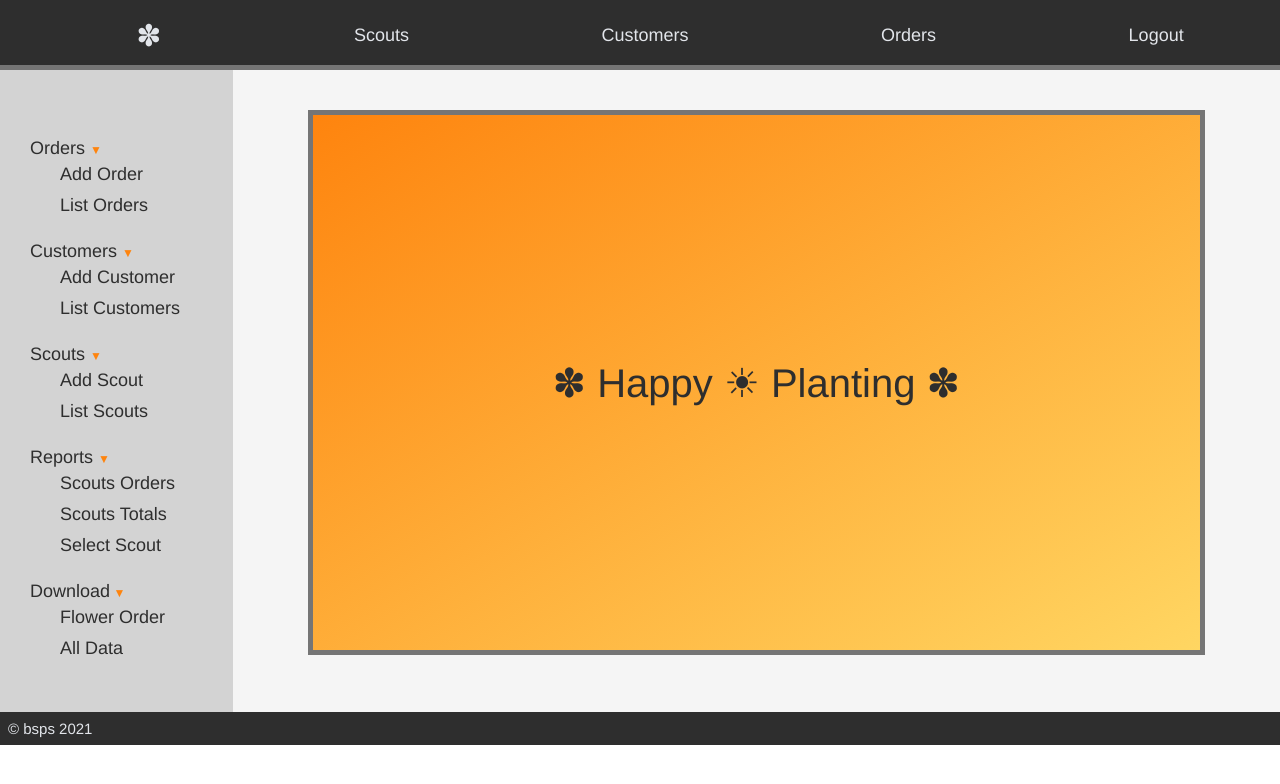
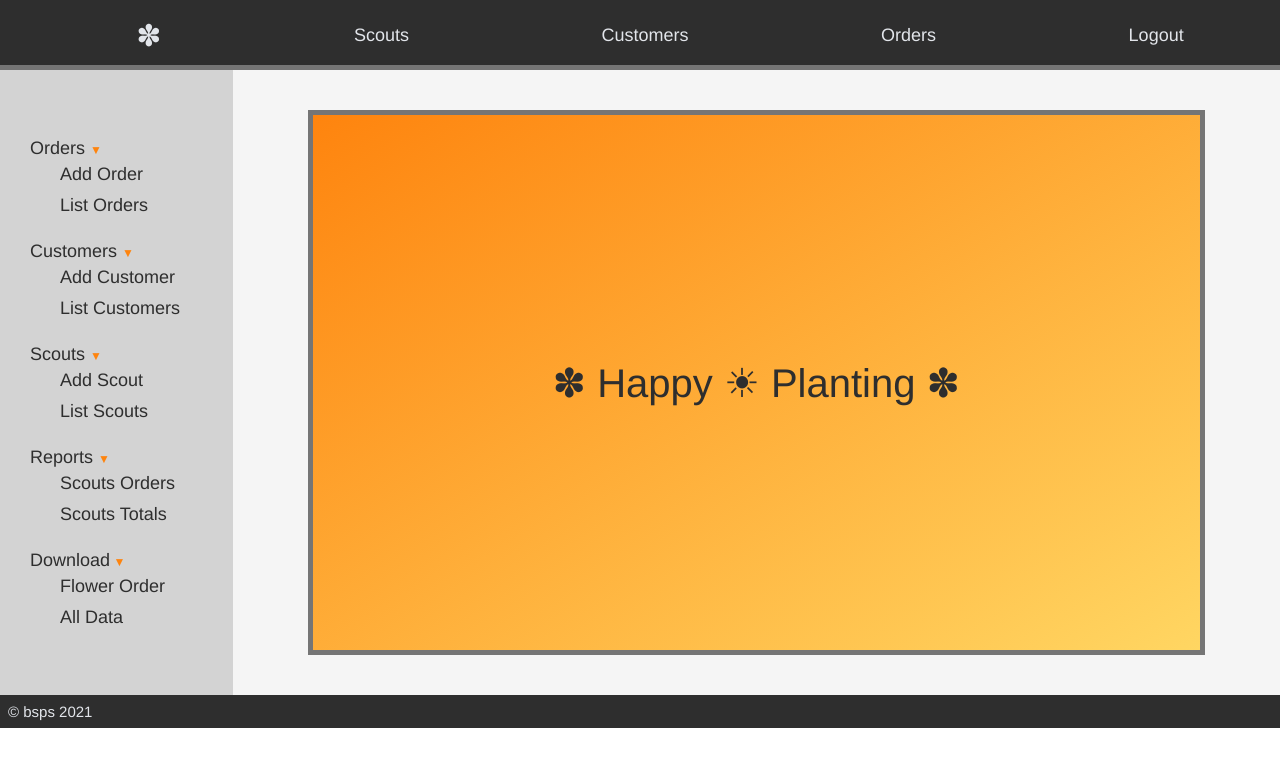
Before and after one commit to betsystevens/plantSale, a PHP site: page / in a window 1280 px wide. Shown: the top 784 px of the page. Run offline with PHP 8.4, Linux system fonts and the light colour scheme; the visitor is signed in with stand-in values (Sample User, id 1); a stand-in replaces the project's code that opens the database connection.

Commit message:
remove select scout from menu

```diff
--- a/templates/layout.html.php
+++ b/templates/layout.html.php
@@ -59,9 +59,6 @@
 					<li>
 						<a href="scoutsTotals.php">Scouts Totals</a>
 					</li>
-					<li>
-						<a href="selectScout.php">Select Scout</a>
-					</li>
 				</ul>
 			</li>
 			<li>Download<span class="arrow"> &#x25bc </span>
```
